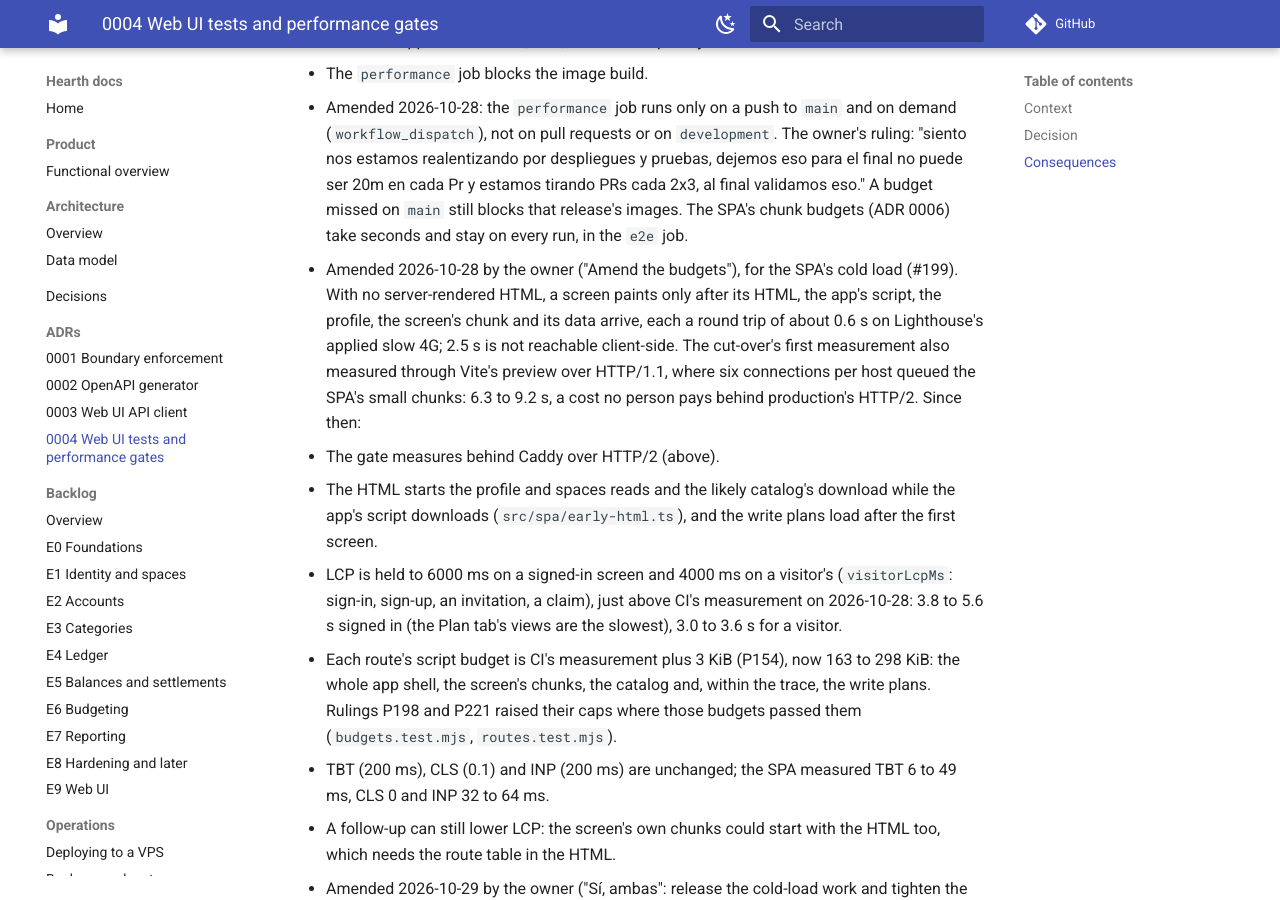
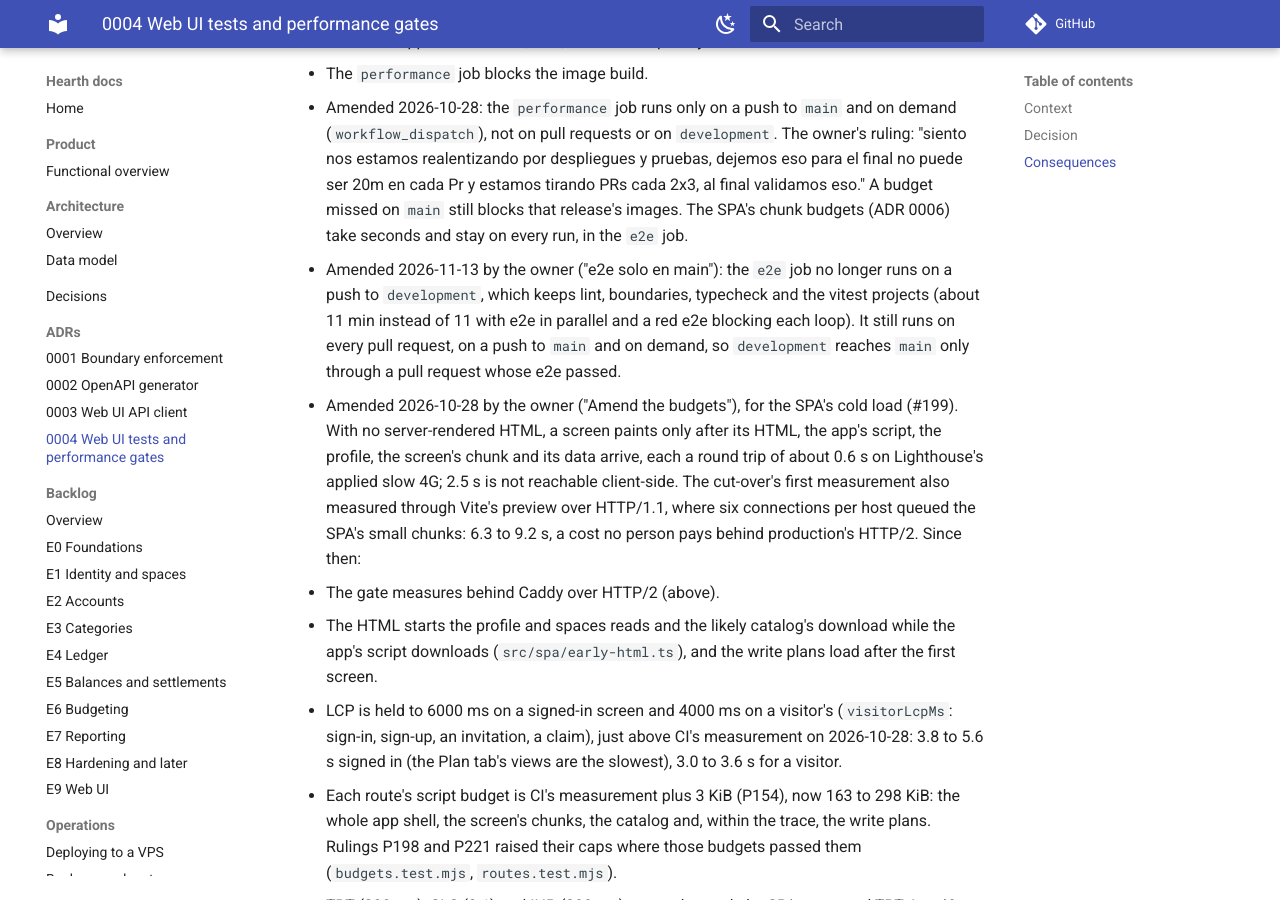
Before and after one commit to Facabore/Hearth, an MkDocs documentation site: the page built from docs/adr/0004-web-ui-testing-and-performance-gates.md, in a window 1280 px wide and 900 px high, scrolled down 2074 px. Built offline with MkDocs 1.6.1 and Material for MkDocs 9.7.7, drawn with Linux system fonts in a browser that asks for light colours; comment, search, counter and statistics services are not loaded.

Commit message:
ci: skip e2e on push to development, keep it on PRs and main (ADR 0004)
The owner's ruling "e2e solo en main": a push to development runs the fast gates only; pull requests, main and manual runs still play the end-to-end scenarios.

```diff
--- a/docs/adr/0004-web-ui-testing-and-performance-gates.md
+++ b/docs/adr/0004-web-ui-testing-and-performance-gates.md
@@ -24,6 +24,7 @@ The owner kept React and Next.js on one condition: the UI must be fast, with Cor
 - Lighthouse's simulated throttling varies on shared runners; medians of five reduce the noise, they do not remove it. Simulated LCP is bimodal on this app (it steps in about 150 ms and swings by a second between runs), so a median of three failed about one CI run in twenty with no code change; five runs cut that to under one in fifty (M6b Task 21, amending P134). [ADR 0005](0005-measure-lcp-under-applied-throttling.md) times LCP under applied throttling instead (issue #182), because the swing moved the whole app between runs; CLS, TBT and script stay simulated.
 - The `performance` job blocks the image build.
 - Amended 2026-10-28: the `performance` job runs only on a push to `main` and on demand (`workflow_dispatch`), not on pull requests or on `development`. The owner's ruling: "siento nos estamos realentizando por despliegues y pruebas, dejemos eso para el final no puede ser 20m en cada Pr y estamos tirando PRs cada 2x3, al final validamos eso." A budget missed on `main` still blocks that release's images. The SPA's chunk budgets (ADR 0006) take seconds and stay on every run, in the `e2e` job.
+- Amended 2026-11-13 by the owner ("e2e solo en main"): the `e2e` job no longer runs on a push to `development`, which keeps lint, boundaries, typecheck and the vitest projects (about 11 min instead of 11 with e2e in parallel and a red e2e blocking each loop). It still runs on every pull request, on a push to `main` and on demand, so `development` reaches `main` only through a pull request whose e2e passed.
 - Amended 2026-10-28 by the owner ("Amend the budgets"), for the SPA's cold load (#199). With no server-rendered HTML, a screen paints only after its HTML, the app's script, the profile, the screen's chunk and its data arrive, each a round trip of about 0.6 s on Lighthouse's applied slow 4G; 2.5 s is not reachable client-side. The cut-over's first measurement also measured through Vite's preview over HTTP/1.1, where six connections per host queued the SPA's small chunks: 6.3 to 9.2 s, a cost no person pays behind production's HTTP/2. Since then:
   - The gate measures behind Caddy over HTTP/2 (above).
   - The HTML starts the profile and spaces reads and the likely catalog's download while the app's script downloads (`src/spa/early-html.ts`), and the write plans load after the first screen.
```
Also changed, not shown: 1 other file.
